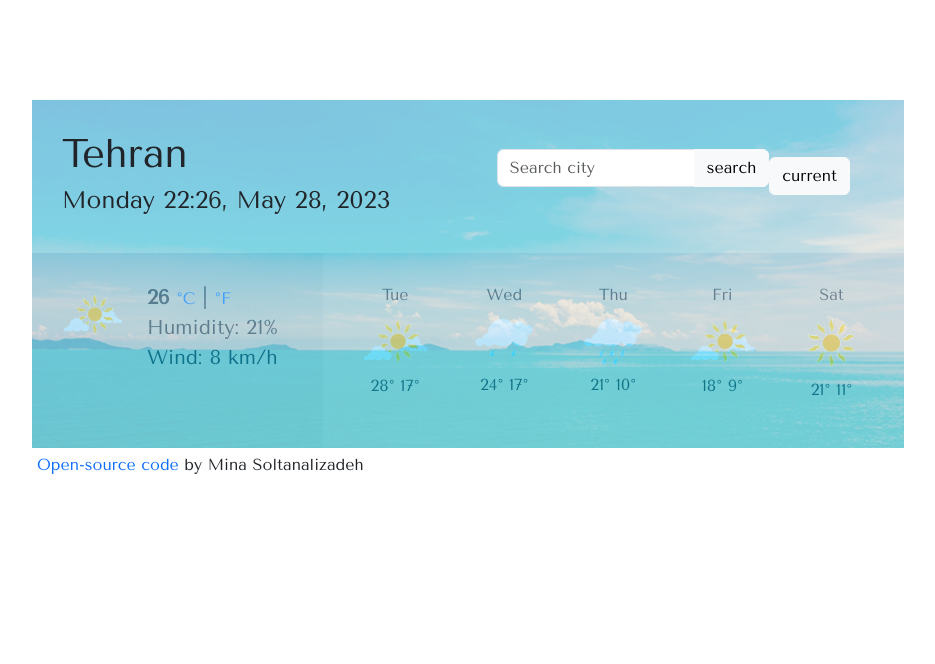
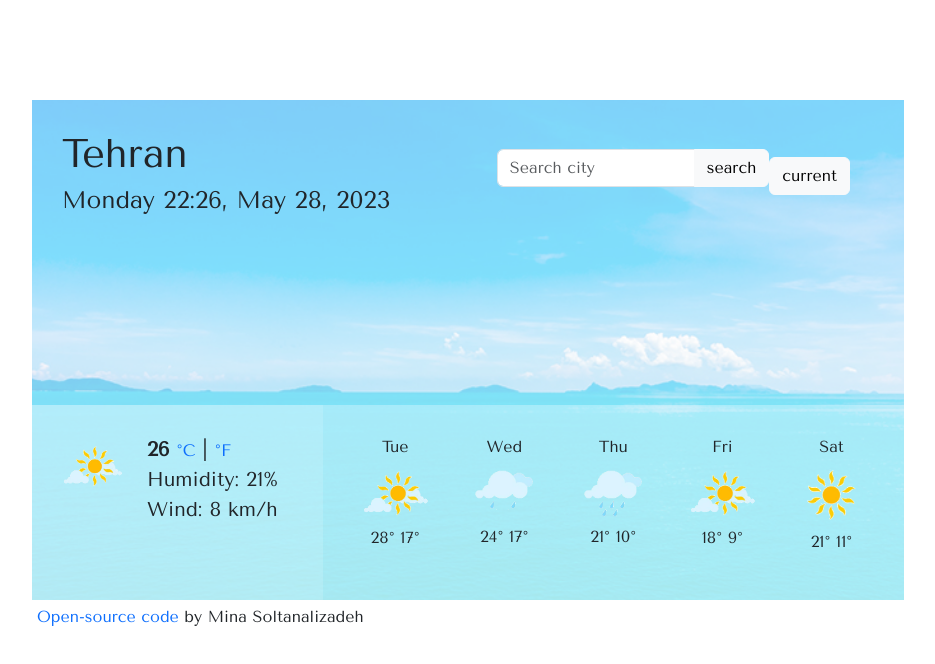
Before and after one commit to MinaSaz/weather-app, a plain HTML site: page index.html in a window 1280 px wide. Shown: the whole page, without its empty margins (172-1107 px from the left). Drawn offline with nearby package versions, Linux system fonts and the light colour scheme; a web font is replaced by a local one.

Commit message:
change background image css

```diff
--- a/index.html
+++ b/index.html
@@ -52,10 +52,10 @@
         >
           <div class="col-12 col-md-4 current">
             <div class="row">
-              <div class="col-4">
+              <div class="col-12 col-sm-4">
                 <img src="img/mostly-sunny.png" alt="" />
               </div>
-              <div class="col-8 d-flex align-items-center">
+              <div class="col-12 col-sm-8 d-flex align-items-center">
                 <p>
                   <strong class="current-weather"
                     ><span class="degree">26</span></strong
--- a/src/styles.css
+++ b/src/styles.css
@@ -4,34 +4,29 @@ body {
 
 .weather-app {
   width: 70%;
-
   margin: 100px auto;
 }
 .main-content {
   padding: 0;
   position: relative;
   min-height: 500px;
-  background-color: blanchedalmond;
-  min-height: 100%;
 }
 
 .main-content:before {
   content: "";
   background-image: url(../img/clear-sky-big.jpg);
   background-size: cover;
+  background-repeat: no-repeat;
   position: absolute;
   top: 0px;
-  right: 0px;
-  left: 0px;
   width: 100%;
   height: 100%;
-  padding: 0;
   opacity: 0.5;
+  z-index: -1;
 }
 .content {
   width: 100%;
-  position: relative;
-  top: 0;
+
   padding: 30px;
 }
 .search form {
@@ -40,7 +35,8 @@ body {
 }
 .forcast {
   margin: 0;
-
+  position: absolute;
+  bottom: 0;
   width: 100%;
 }
 .forcast img {
@@ -48,7 +44,7 @@ body {
 }
 .current {
   padding: 30px;
-  background-color: rgba(154, 160, 161, 0.4);
+  background-color: rgba(255, 255, 255, 0.4);
 }
 .current img {
   max-width: 120px;
@@ -62,7 +58,7 @@ body {
 }
 .future {
   padding: 30px;
-  background-color: rgba(154, 160, 161, 0.3);
+  background-color: rgba(255, 255, 255, 0.3);
 }
 .future-item span {
   text-align: center;
```
